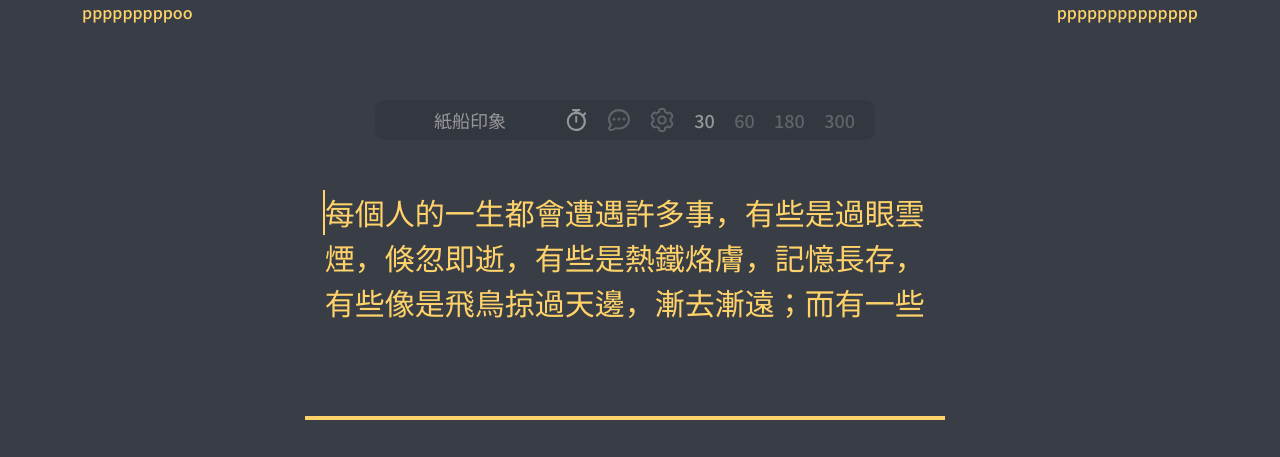
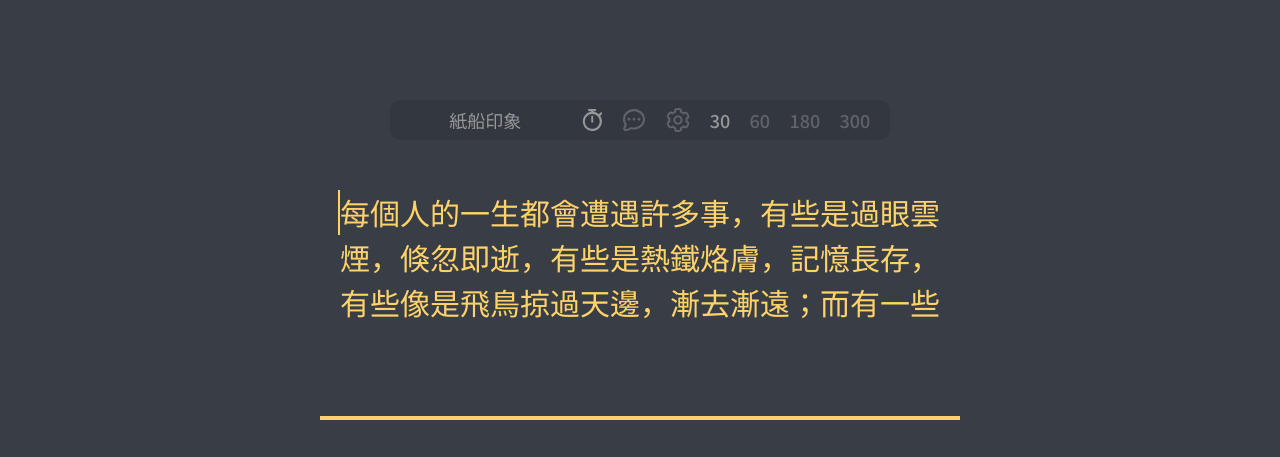
Before and after one commit to dobahsi/Chinese-Typing-Web, a plain HTML site: page index.html in a window 1280 px wide. Drawn offline with Linux system fonts and the light colour scheme.

Commit message:
Update index.html

```diff
--- a/index.html
+++ b/index.html
@@ -59,7 +59,6 @@
         <div>RPM<span id="rpm"></span></div>
         <div>ACC<span id="acc"></span></div>
     </div>
-    <p>pppppppppoo</p>pppppppppppppp
 </body>
 <!--js-->
 <script type="text/javascript" src="js/paradata.js"></script>
```
